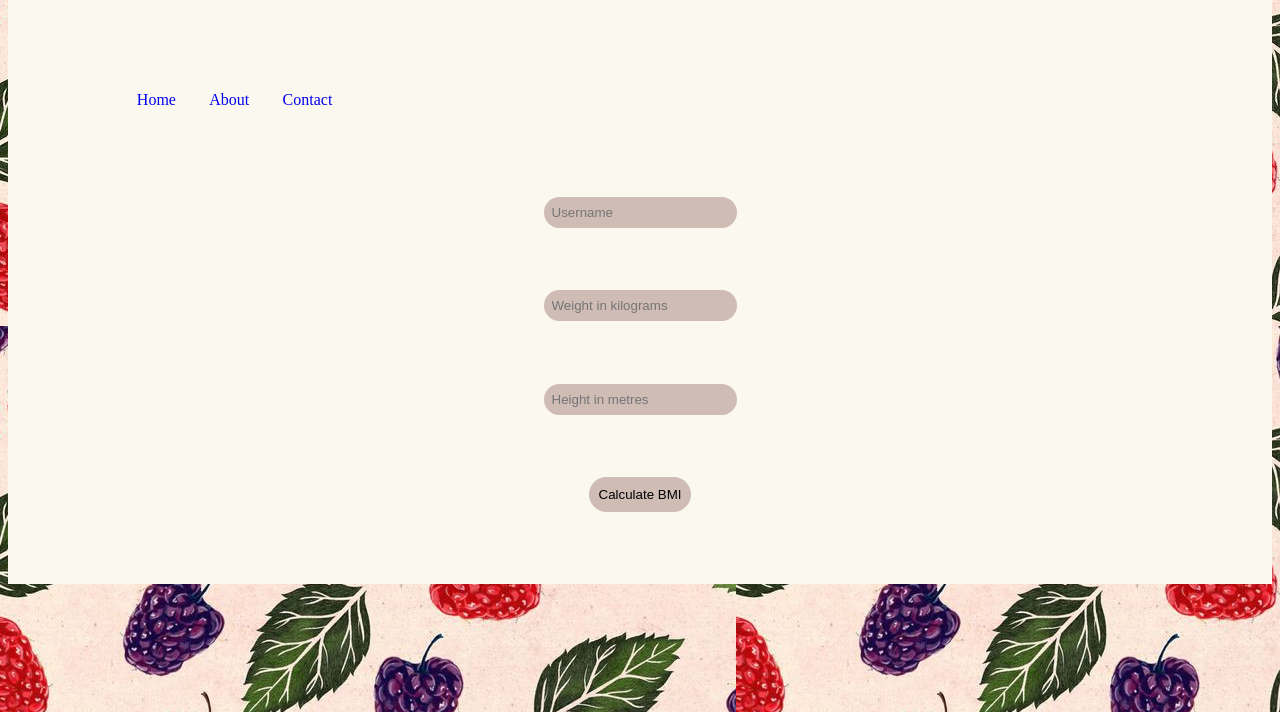
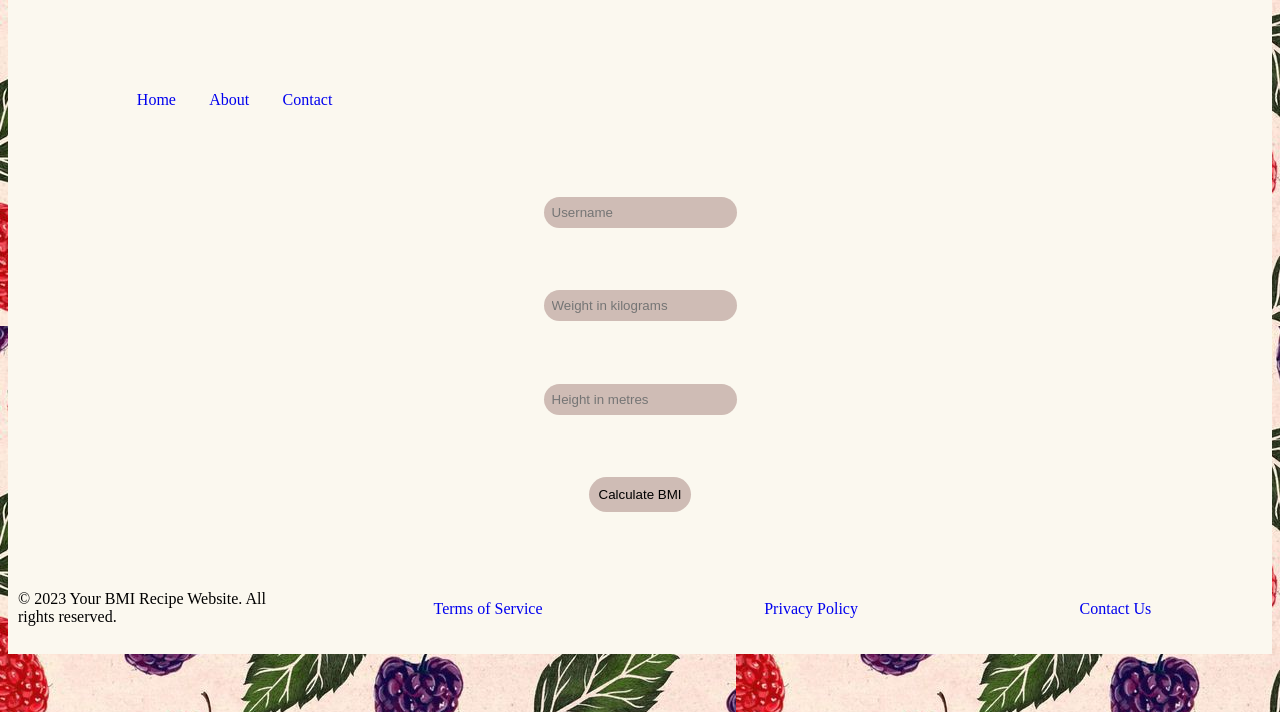
Before and after one commit to kiMIGHTa/phase-1_final_project, a plain HTML site: page index.html in a window 1280 px wide. Shown: the part 88-800 px from the top of the page. Drawn offline with Linux system fonts and the light colour scheme.

Commit message:
add footer data

```diff
--- a/index.html
+++ b/index.html
@@ -15,7 +15,7 @@
                 <nav>
                     <ul>
                       <li><a href="./index.html">Home</a></li>
-                      <li><a href="./about.html">About</a></li>
+                      <li><a href="#">About</a></li>
                       <li><a href="#footer">Contact</a></li>
                     </ul>
                   </nav>
@@ -27,8 +27,18 @@
             <div><button id="calculate" onclick="fetchData()">Calculate BMI</button></div>
 
             <div id="result"></div>
+            <footer>
+                <div class="navbar">
+                    <p>&copy; 2023 Your BMI Recipe Website. All rights reserved.</p>
+                    <ul>
+                      <li><a href="#">Terms of Service</a></li>
+                      <li><a href="#">Privacy Policy</a></li>
+                      <li><a href="#">Contact Us</a></li>
+                    </ul>
+                  </div>
+            </footer>
         </main>
-        <footer></footer>
+
         <script src="./main.js"></script>
 
     </body>
```
